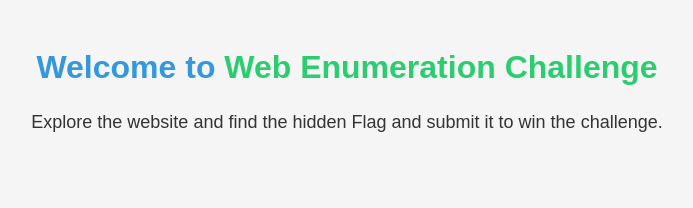
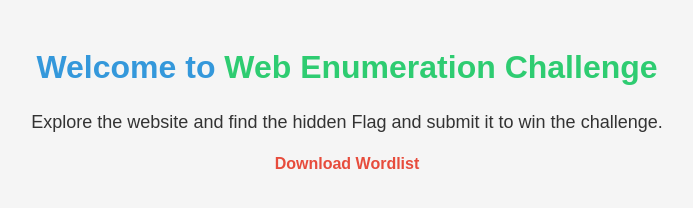
Before and after one commit to pranay-root/simple_web_challenge, a plain HTML site: page index.html in a window 1280 px wide. Shown: the whole page, without its empty margins (293-986 px from the left). Drawn offline with Linux system fonts and the light colour scheme.

Commit message:
Update index.html

```diff
--- a/index.html
+++ b/index.html
@@ -36,5 +36,6 @@
 <body>
     <h1>Welcome to <span style="color: #2ecc71;">Web Enumeration Challenge</span></h1>
     <p>Explore the website and find the hidden Flag and submit it to win the challenge.</p>
+    <a href="https://drive.google.com/file/d/1F0rPnbAwVV052bVyhijJpP0MBf8FvETc/view?usp=sharing" style="--i:11" class="abtbtn-box" target="_blank">Download Wordlist</a>
 </body>
 </html>
```
